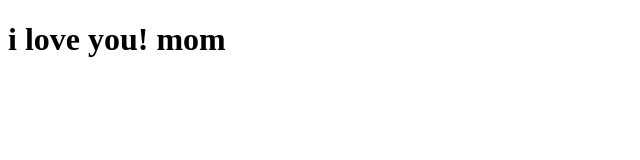
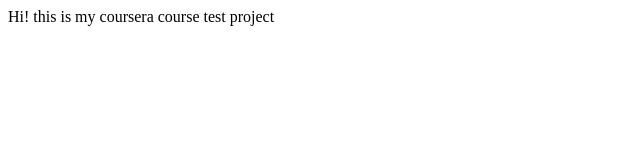
Before and after one commit to ikakkhan/coursera-test, a plain HTML site: page index.html in a window 1280 px wide. Shown: the whole page, without its empty margins (0-640 px from the left). Drawn offline with Linux system fonts and the light colour scheme.

Commit message:
Update index.html

```diff
--- a/index.html
+++ b/index.html
@@ -3,9 +3,9 @@
 <head>
 	<meta charset="utf-8">
 	<meta name="viewport" content="width=device-width, initial-scale=1">
-	<title>i love you!</title>
+	<title>Coursera test</title>
 </head>
 <body>
-<h1>i love you! mom</h1>
+<div>Hi! this is my coursera course test project <a href="https://github.com/ikakkhan/coursera-test/"></a></div>
 </body>
 </html>
```
